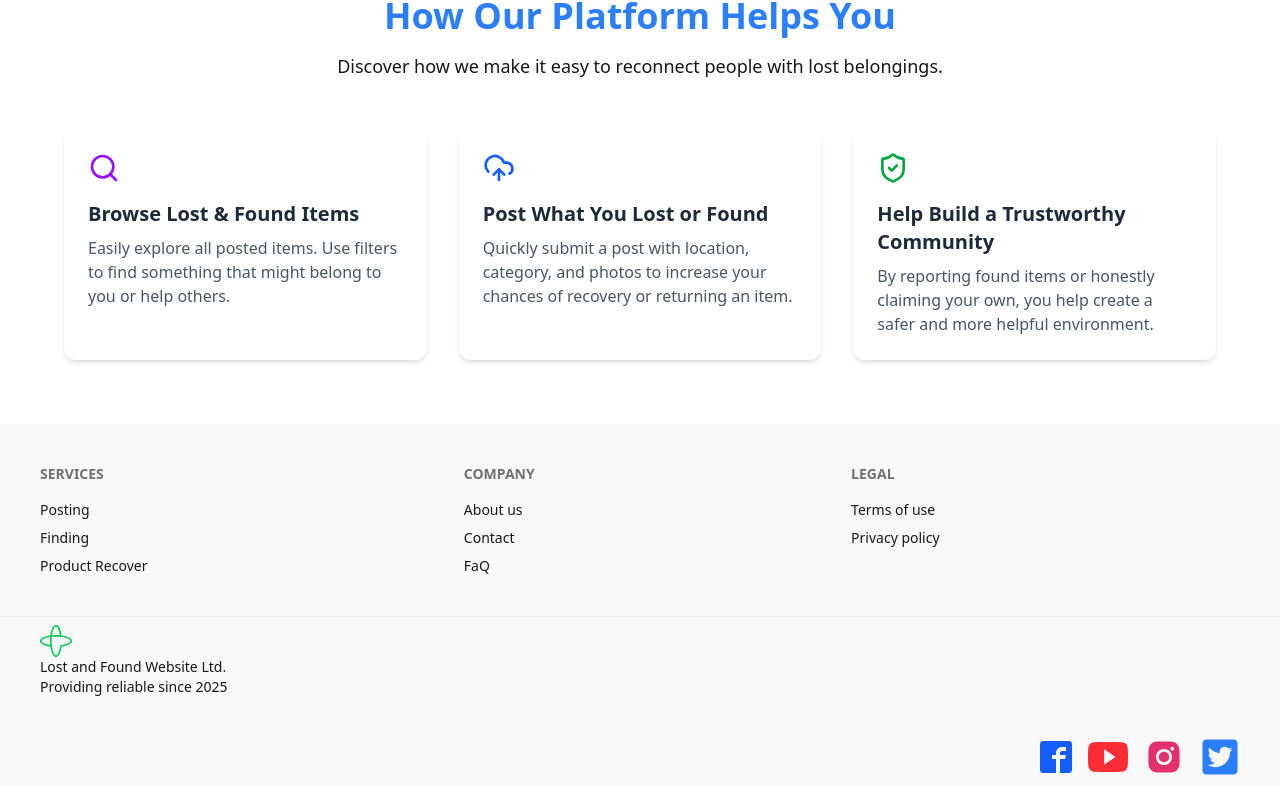
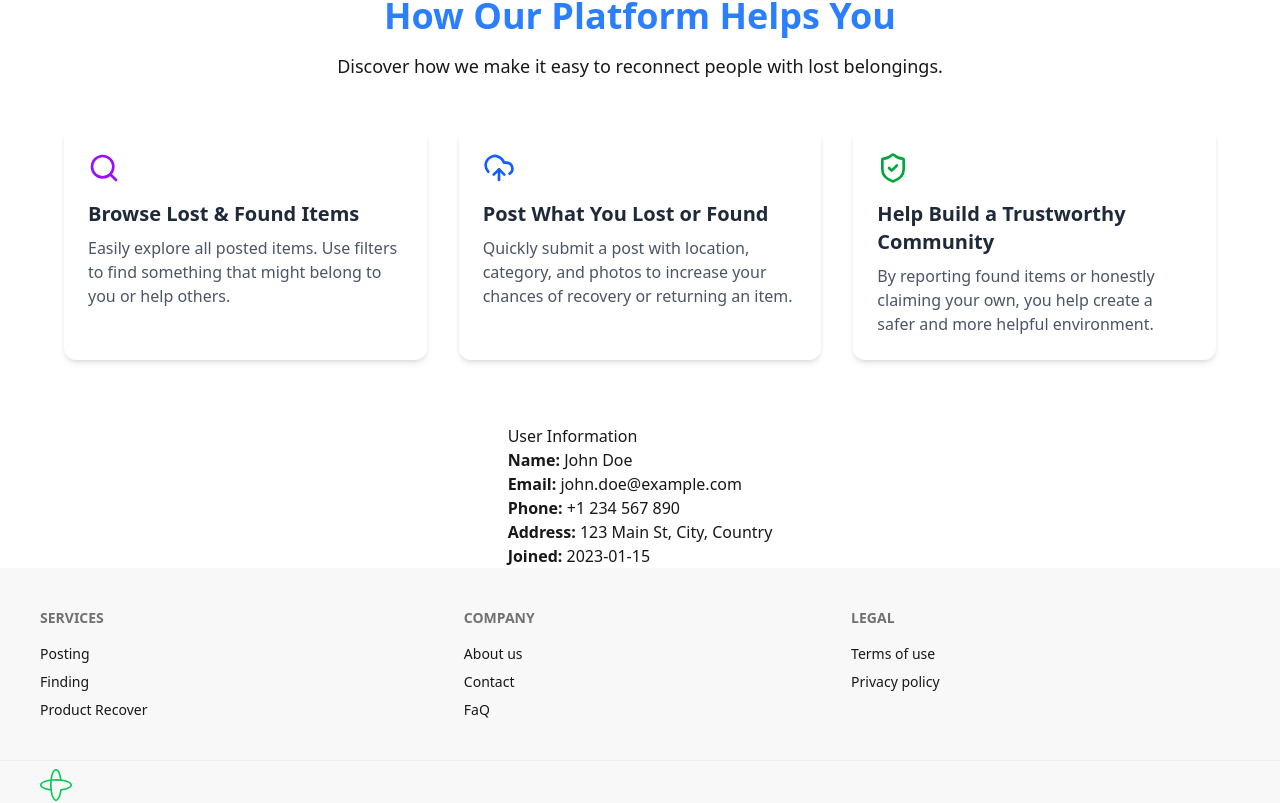
Before and after one commit to sajjadjim/Items-Lost-And-Found, a React (Vite) app: page / in a window 1280 px wide. Shown: the part 1984-2787 px from the top of the page. Built offline with nearby package versions, Linux system fonts and the light colour scheme; no server answers.

Commit message:
page information update

```diff
--- /dev/null
+++ b/src/Components/Home/Home Page/Components/ViewInforUsers.jsx
@@ -0,0 +1,27 @@
+import React from 'react';
+
+const ViewInforUsers = () => {
+    // Example user data
+    const user = {
+        name: "John Doe",
+        email: "john.doe@example.com",
+        phone: "+1 234 567 890",
+        address: "123 Main St, City, Country",
+        joined: "2023-01-15"
+    };
+
+    return (
+        <div>
+            <h2>User Information</h2>
+            <ul>
+                <li><strong>Name:</strong> {user.name}</li>
+                <li><strong>Email:</strong> {user.email}</li>
+                <li><strong>Phone:</strong> {user.phone}</li>
+                <li><strong>Address:</strong> {user.address}</li>
+                <li><strong>Joined:</strong> {user.joined}</li>
+            </ul>
+        </div>
+    );
+};
+
+export default ViewInforUsers;
--- a/src/Components/Home/Home Page/Home.jsx
+++ b/src/Components/Home/Home Page/Home.jsx
@@ -8,6 +8,7 @@ import { motion } from 'framer-motion';
 import LostFoundFeatures from './Components/LostFoundFeatures';
 import AboutUs from '../../About us/AboutUs';
 import CarouselHome from './Components/CarouselHome';
+import ViewInforUsers from './Components/ViewInforUsers';
 
 const Home = () => {
     useEffect(() => {
@@ -68,7 +69,9 @@ const Home = () => {
            <div>
             <LostFoundFeatures></LostFoundFeatures>
            </div>
-
+           <div>
+            <ViewInforUsers></ViewInforUsers>
+           </div>
         </div>
     );
 };
```
